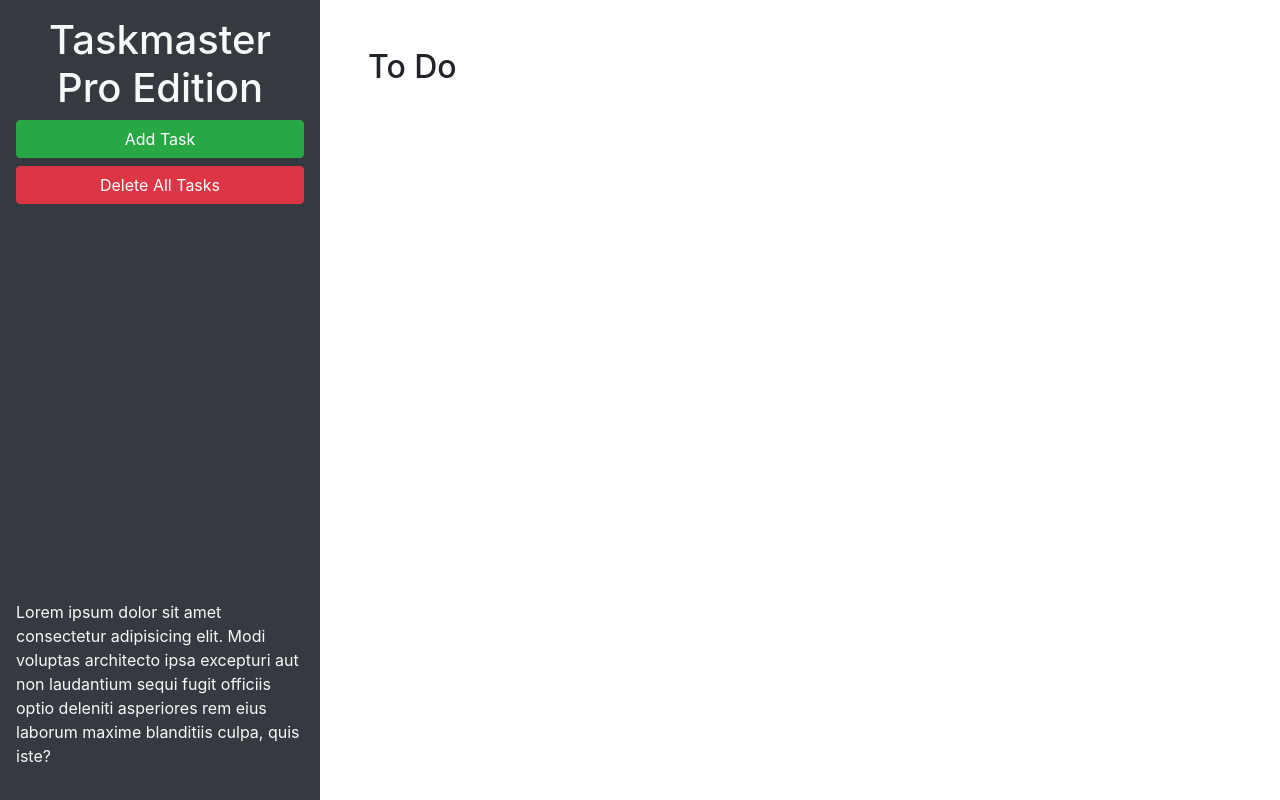
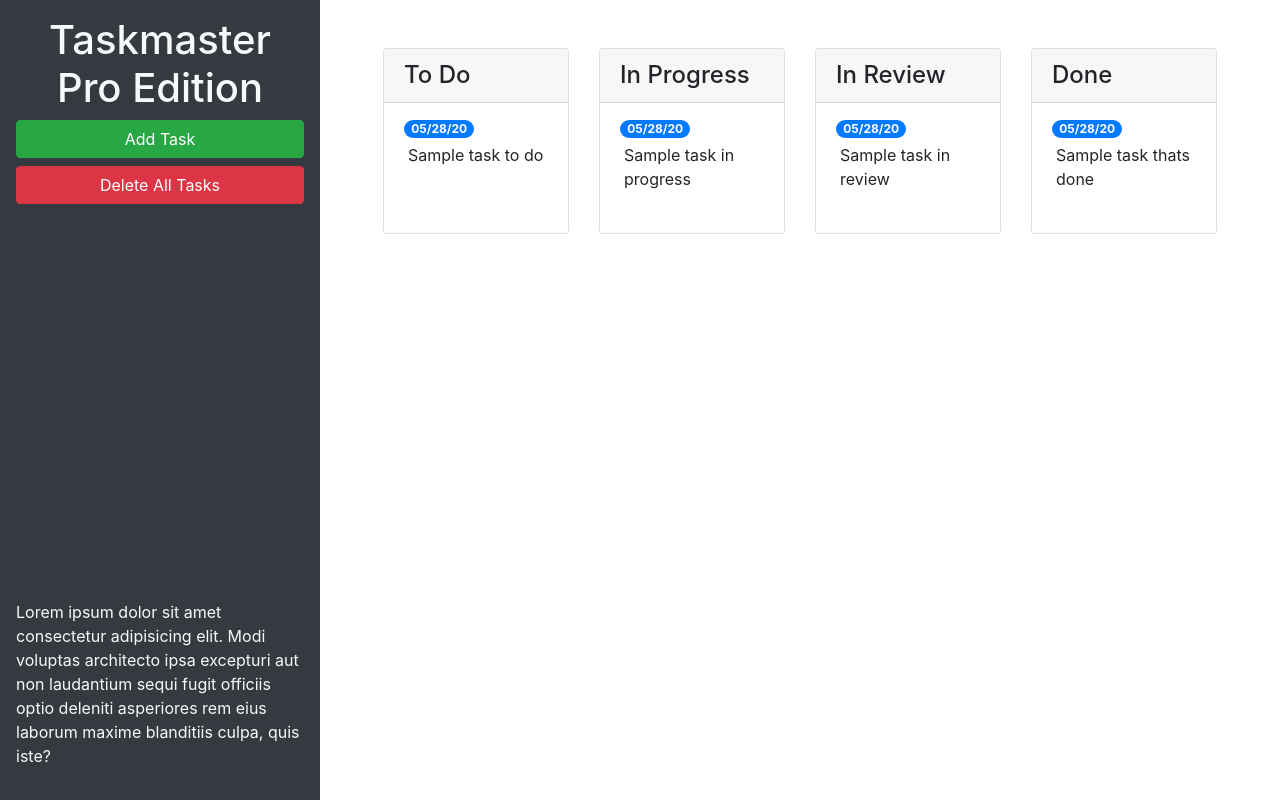
Before and after one commit to chris-15/taskmaster-pro, a plain HTML site: page index.html in a window 1280 px wide. Drawn offline with nearby package versions, Linux system fonts and the light colour scheme.

Commit message:
add bootstrap components

```diff
--- a/index.html
+++ b/index.html
@@ -24,9 +24,58 @@
       </p>
     </header>
     <main class="col-12 col-lg-9">
-      <div class="m-5">
-        <h2>To Do</h2>
-        <ul id="list-toDo" class="list-group"> </ul>
+      <div class="m-5 row justify-content-around">
+        <div class="col-12 col-md-6 col-xl-3 mb-3">
+          <div class="card">
+            <h4 class="card-header">To Do</h4>
+            <ul id="list-toDo" class="list-group list-group-flush">
+              <li class="list-group-item">
+                <span class="badge badge-primary badge-pill">05/28/20</span>
+                <p class="m-1">Sample task to do</p>
+              </li>
+            </ul>
+          </div>
+        </div>
+        <!-- todo end-->
+        <!--in progress start-->
+        <div class="col-12 col-md-6 col-xl-3 mb-3">
+          <div class="card">
+            <h4 class="card-header">In Progress</h4>
+            <ul id="list-inProgress" class="list-group list-group-flush">
+              <li class="list-group-item">
+                <span class="badge badge-primary badge-pill">05/28/20</span>
+                <p class="m-1">Sample task in progress</p>
+              </li>
+            </ul>
+          </div>
+        </div>
+        <!--in progress end-->
+        <!--in review start-->
+        <div class="col-12 col-md-6 col-xl-3 mb-3">
+          <div class="card">
+            <h4 class="card-header">In Review</h4>
+            <ul id="list-inReview" class="list-group list-group-flush">
+              <li class="list-group-item">
+                <span class="badge badge-primary badge-pill">05/28/20</span>
+                <p class="m-1">Sample task in review</p>
+              </li>
+            </ul>
+          </div>
+        </div>
+        <!--in review end-->
+        <!--done start-->
+        <div class="col-12 col-md-6 col-xl-3 mb-3">
+          <div class="card">
+            <h4 class="card-header">Done</h4>
+            <ul id="list-done" class="list-group list-group-flush">
+              <li class="list-group-item">
+                <span class="badge badge-primary badge-pill">05/28/20</span>
+                <p class="m-1">Sample task thats done</p>
+              </li>
+            </ul>
+          </div>
+        </div>
+        <!--done end-->
       </div>
     </main>
   </div>
@@ -46,11 +95,11 @@
           <form>
             <div class="form-group">
               <label for="modalTaskDescription">Task description</label>
-              <textarea id="modalTaskDescription" rows="3"></textarea>
+              <textarea id="modalTaskDescription" rows="3" class="form-control"></textarea>
             </div>
             <div class="form-group">
               <label for="modalDueDate">Due date</label>
-              <input type="text" id="modalDueDate" placeholder="mm/dd/yyyy" autocomplete="off" />
+              <input type="text" class="form-control" id="modalDueDate" placeholder="mm/dd/yyyy" autocomplete="off" />
             </div>
           </form>
         </div>
```
